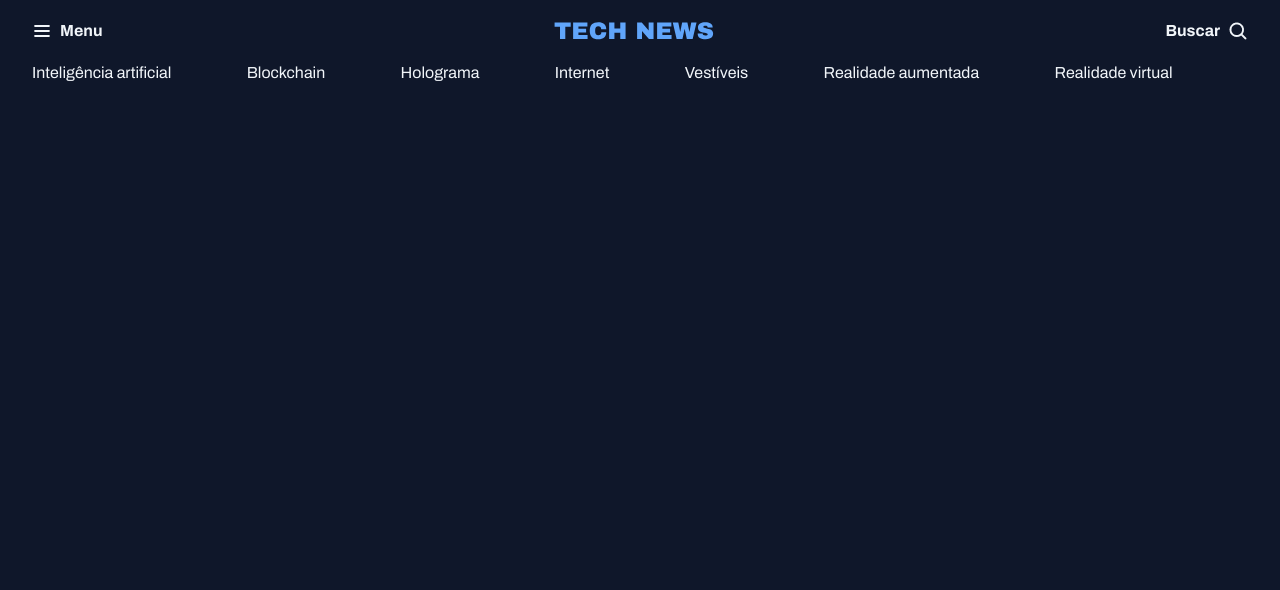
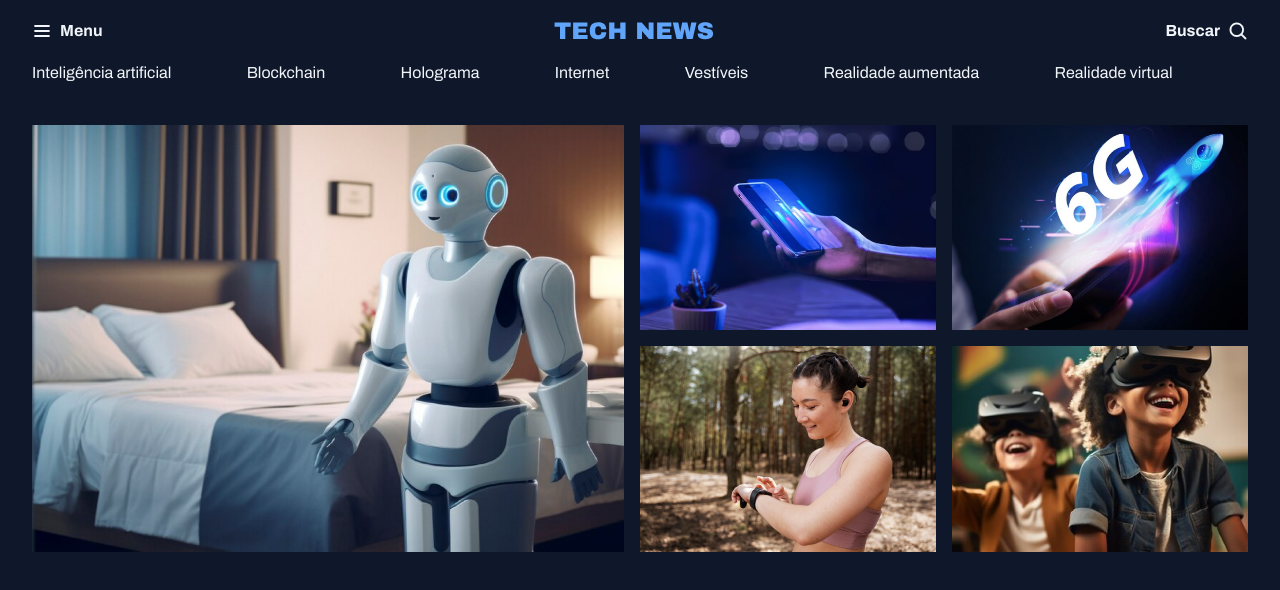
Before and after one commit to SrBaez22/Projeto_portal-de-noticia, a plain HTML site: page index.html in a window 1280 px wide. Drawn offline with Linux system fonts and the light colour scheme.

Commit message:
Estrutura

```diff
--- a/assets/global.css
+++ b/assets/global.css
@@ -46,14 +46,9 @@ h1, h2, h3{
   padding-inline: 32px;
   margin-inline: auto;
 }
-
-/*utility-first*/
-.grid{
-  display:grid;
+main{
+  margin-top: 40px;
 }
-.grid-flow-col{
-grid-auto-flow: column;
+img{
+  max-width: 100%;
 }
-.flex{
-  display: flex;
-}
--- a/assets/index.css
+++ b/assets/index.css
@@ -1,2 +1,4 @@
 @import url(global.css);
 @import url(header.css);
+@import url(utility.css);
+@import url(sections.css);
--- /dev/null
+++ b/assets/sections.css
@@ -0,0 +1,6 @@
+#featured{
+ img{
+  height: 100%;
+  object-fit: cover;
+}
+}
--- /dev/null
+++ b/assets/utility.css
@@ -0,0 +1,17 @@
+.grid{
+  display:grid;
+}
+.grid-flow-col{
+grid-auto-flow: column;
+}
+.flex{
+  display: flex;
+}
+
+.grid-cols-2{
+  grid-template-columns: 1fr 1fr;
+}
+
+.gap-16{
+  gap: 16px;
+}
--- a/index.html
+++ b/index.html
@@ -40,5 +40,22 @@
 <a href="#">Realidade virtual</a>
 </nav>
    </header>
+   <main class="grid container">
+    <section id="featured" class="grid grid-flow-col gap-16">
+      <div>
+      <img src="assets/Imagens/Image 01.png" alt="">
+    </div>
+    <div>
+    <div class="grid grid-cols-2 gap-16">
+      <img src="assets/Imagens/Image 02.png" alt="">
+      <img src="assets/Imagens/Image 03.png" alt="">
+      <img src="assets/Imagens/Image 04.png" alt="">
+      <img src="assets/Imagens/Image 05.png" alt="">
+
+    </div>
+    </div>
+    </section>
+
+   </main>
 </body>
 </html>
```
